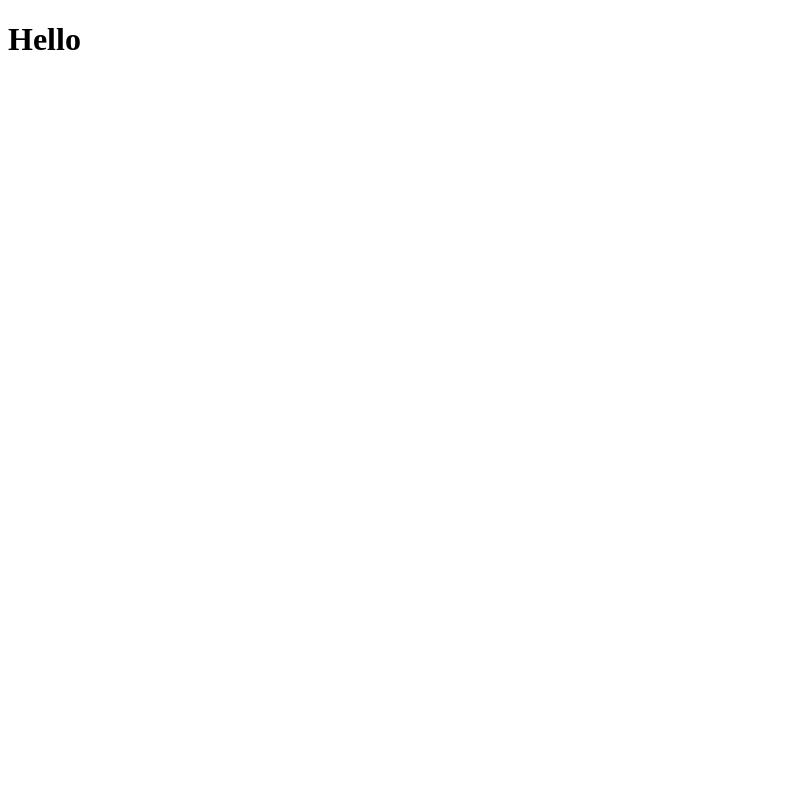
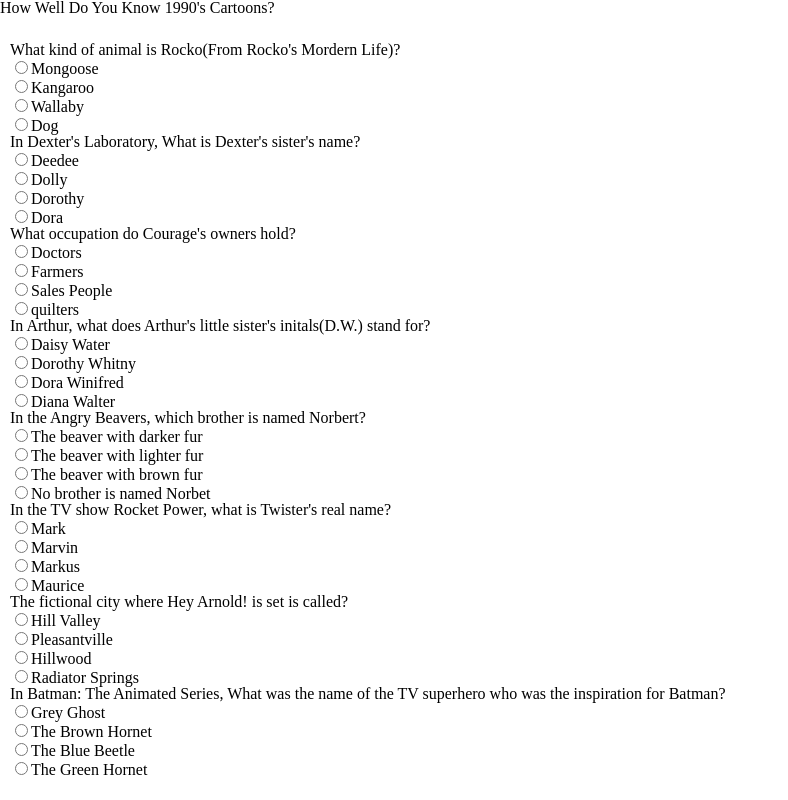
Before and after one commit to Bryanp2033/Trivia-Game, a plain HTML site: page index.html in a window 1280 px wide. Shown: the whole page, without its empty margins (0-788 px from the left). Drawn offline with Linux system fonts and the light colour scheme.

Commit message:
added README.md and added the questions for the quiz

```diff
--- a/index.html
+++ b/index.html
@@ -4,11 +4,79 @@
     <meta charset="UTF-8">
     <meta name="viewport" content="width=device-width, initial-scale=1.0">
     <meta http-equiv="X-UA-Compatible" content="ie=edge">
+    <link rel="stylesheet" type="text/css" href="assets/css/reset.css">
     <title>Trivia Game</title>
+    <style>
+        .questions{
+            padding: 10px;
+        }
+    </style>
 </head>
 <body>
-    <div class="trivia-box">
-        <h1>Hello</h1>
+    <div class="trivia-title">
+        <h1>How Well Do You Know 1990's Cartoons?</h1>
     </div>
+    <br>
+    <div class="questions">
+    <p>What kind of animal is Rocko(From Rocko's Mordern Life)?</p>
+    <form action="">
+        <input type="radio" name="answers" value="mongoose">Mongoose<br>
+        <input type="radio" name="answers" value="kangaroo">Kangaroo<br>
+        <input type="radio" name="answers" value="wallaby">Wallaby<br>
+        <input type="radio" name="answers" value="dog">Dog<br>
+    </form>
+    <p>In Dexter's Laboratory, What is Dexter's sister's name?</p>
+    <form action="">
+            <input type="radio" name="answers" value="deedee">Deedee<br>
+            <input type="radio" name="answers" value="dolly">Dolly<br>
+            <input type="radio" name="answers" value="dorothy">Dorothy<br>
+            <input type="radio" name="answers" value="dorlia">Dora<br>
+    </form>
+    <p>What occupation do Courage's owners hold?</p>
+    <form action="">
+            <input type="radio" name="answers" value="doctors">Doctors<br>
+            <input type="radio" name="answers" value="farmers">Farmers<br>
+            <input type="radio" name="answers" value="sales">Sales People<br>
+            <input type="radio" name="answers" value="quilters">quilters<br>
+    </form>
+    <p>In Arthur, what does Arthur's little sister's initals(D.W.) stand for? </p>
+    <form action="">
+            <input type="radio" name="answers" value="daisy-water">Daisy Water<br>
+            <input type="radio" name="answers" value="dorothy-whitny">Dorothy Whitny<br>
+            <input type="radio" name="answers" value="dora-winifred">Dora Winifred<br>
+            <input type="radio" name="answers" value="diana-walter">Diana Walter<br>
+    </form>
+    <p>In the Angry Beavers, which brother is named Norbert?</p>
+    <form action="">
+            <input type="radio" name="answers" value="darker-fur">The beaver with darker fur<br>
+            <input type="radio" name="answers" value="lighter-fur">The beaver with lighter fur<br>
+            <input type="radio" name="answers" value="brown-fur">The beaver with brown fur<br>
+            <input type="radio" name="answers" value="norbert">No brother is named Norbet<br>
+    </form>
+    <p>In the TV show Rocket Power, what is Twister's real name?</p>
+    <form action="">
+            <input type="radio" name="answers" value="mark">Mark<br>
+            <input type="radio" name="answers" value="marvin">Marvin<br>
+            <input type="radio" name="answers" value="markus">Markus<br>
+            <input type="radio" name="answers" value="maurice">Maurice<br>
+    </form>
+    <p>The fictional city where Hey Arnold! is set is called?</p>
+    <form action="">
+            <input type="radio" name="answers" value="hill-valley">Hill Valley<br>
+            <input type="radio" name="answers" value="pleasantville">Pleasantville<br>
+            <input type="radio" name="answers" value="wallaby">Hillwood<br>
+            <input type="radio" name="answers" value="dog">Radiator Springs<br>
+    </form>
+    <p>In Batman: The Animated Series, What was the name of the TV superhero who was the inspiration for Batman?
+      <form action="">
+        <input type="radio" name="answers" value="grey-ghost">Grey Ghost<br>
+        <input type="radio" name="answers" value="brown-hornet">The Brown Hornet<br>
+        <input type="radio" name="answers" value="blue-beetle">The Blue Beetle<br>
+        <input type="radio" name="answers" value="green-hornet">The Green Hornet<br>
+    </form>
+    </div>
+
+    <script>
+    </script>
 </body>
 </html>
```
Also changed, not shown: 1 other file.
